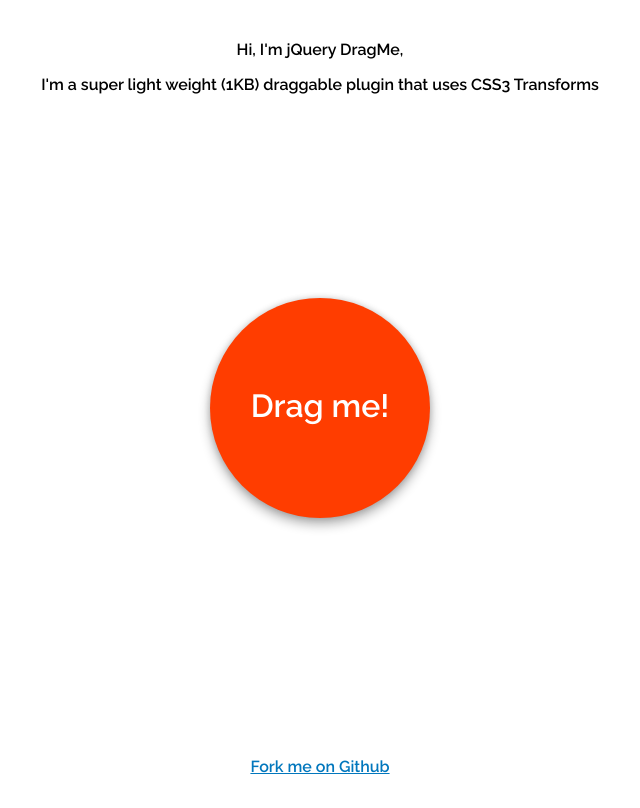
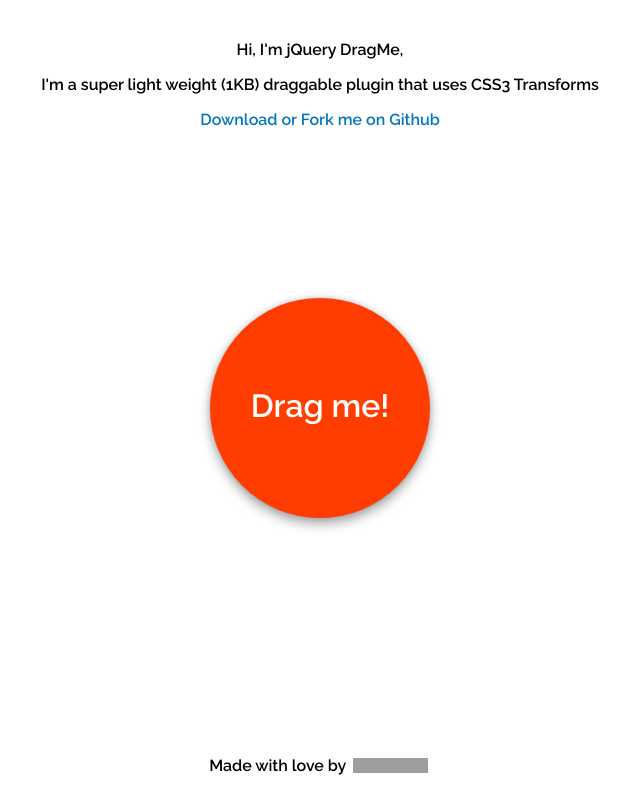
Before and after one commit to bufferapp/jquery-dragme, a plain HTML site: page index.html in a window 1280 px wide. Shown: the whole page, without its empty margins (328-968 px from the left). Drawn offline with nearby package versions, Linux system fonts and the light colour scheme; grey boxes are pictures that could not be loaded.

Commit message:
Add made by Buffer link

```diff
--- a/index.html
+++ b/index.html
@@ -18,6 +18,10 @@
     a,
     a:visited {
       color: #0277bd;
+      text-decoration: none;
+    }
+    a:hover {
+      text-decoration: underline;
     }
     .draggable {
       position: absolute;
@@ -55,6 +59,21 @@
       right: 0; left: 0;
       margin: auto;
     }
+    .ir {
+      border: 0;
+      font: 0/0 a;
+      text-shadow: none;
+      color: transparent;
+    }
+    .buffer-icon {
+      display: inline-block;
+      width: 75px;
+      height: 18px;
+      margin: 0 3px;
+      vertical-align: middle;
+      background: url(https://d389zggrogs7qo.cloudfront.net/images/app/buffer-logo@2x.png) no-repeat top left;
+      background-size: 75px 15px;
+    }
   </style>
   <link href='http://fonts.googleapis.com/css?family=Raleway:600' rel='stylesheet' type='text/css'>
 </head>
@@ -67,6 +86,7 @@
     <p>
       I'm a super light weight (1KB) draggable plugin that uses CSS3 Transforms
     </p>
+    <a href="https://github.com/bufferapp/jquery-dragme">Download or Fork me on Github</a>
   </div>
 
   <div id="js-draggable" class="draggable">
@@ -77,7 +97,7 @@
 
   <div class="footer">
     <p>
-      <a href="https://github.com/bufferapp/jquery-dragme">Fork me on Github</a>
+      Made with love by <a href="https://bufferapp.com" class="buffer-icon ir">Buffer</a>
     </p>
   </div>
 
```
